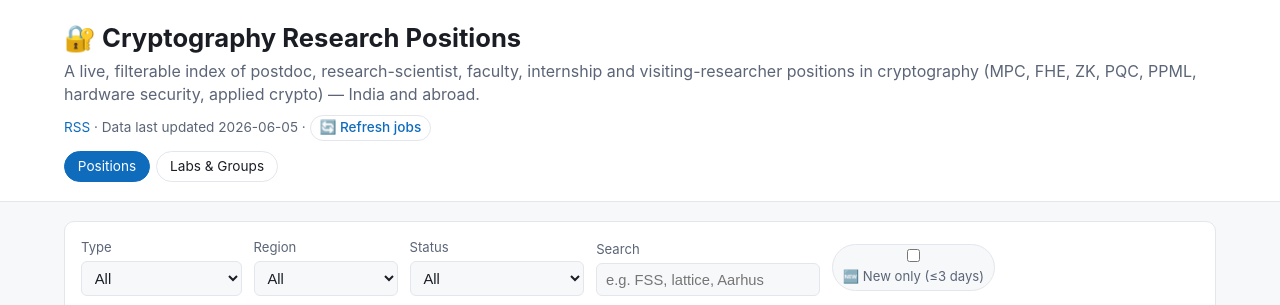
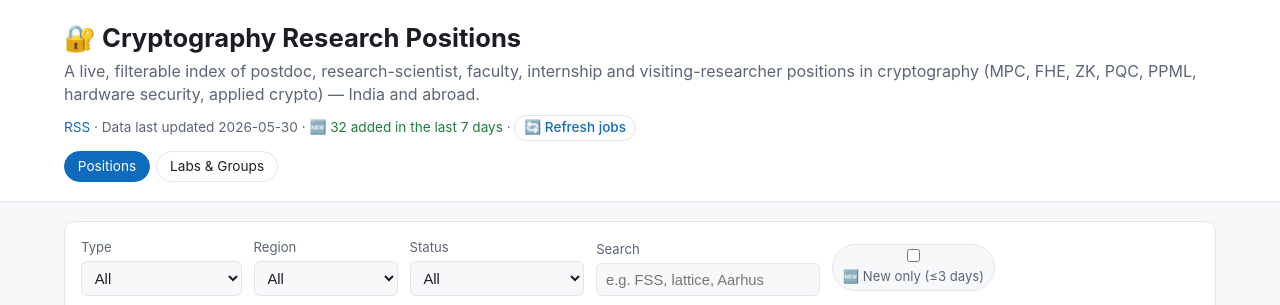
Before and after one commit to ck-chaudhary/crypto-jobs, a Jekyll site: the page built from crypto-jobs/index.html, in a window 1280 px wide. Shown: the top 305 px of the page. Built offline with Jekyll 4.4.1, drawn with Linux system fonts in a browser that asks for light colours; part of the change alters nothing that is shown.

Commit message:
Show real data freshness in header instead of browser clock
- 'Data last updated' now reflects the newest job's 'added' date, so a
  stale board shows its true age instead of always reading 'today'.
- Add an inline freshness hint next to the Refresh button: '🆕 N added
  in the last 7 days' or 'no new jobs in the last 7 days' (greyed). All
  computed client-side from existing data — no backend.

Co-Authored-By: Claude Opus 4.8 <noreply@anthropic.com>

```diff
--- a/crypto-jobs/_layouts/default.html
+++ b/crypto-jobs/_layouts/default.html
@@ -17,6 +17,7 @@
       <p class="meta">
         <a href="{{ '/feed.xml' | relative_url }}">RSS</a>
         · Data last updated <time id="last-updated"></time>
+        <span id="data-freshness" class="freshness"></span>
         · <a class="refresh-btn"
              href="https://github.com/ck-chaudhary/crypto-jobs/actions/workflows/refresh-iacr.yml"
              target="_blank" rel="noopener"
--- a/crypto-jobs/assets/css/style.css
+++ b/crypto-jobs/assets/css/style.css
@@ -46,6 +46,8 @@ a:hover { text-decoration: underline; }
   font-weight: 500;
 }
 .refresh-btn:hover { background: color-mix(in srgb, var(--accent) 14%, transparent); text-decoration: none; }
+.freshness { color: var(--accent-2); }
+.freshness.is-stale { color: var(--fg-mute); }
 
 .filters {
   background: var(--bg-card);
--- a/crypto-jobs/assets/js/filter.js
+++ b/crypto-jobs/assets/js/filter.js
@@ -4,13 +4,14 @@
 (function () {
   // "Data last updated" marker lives in the layout on every page.
   const lastUpdated = document.getElementById('last-updated');
-  if (lastUpdated) {
-    lastUpdated.textContent = new Date().toISOString().slice(0, 10);
+
+  // Everything below is specific to the positions page. Bail on other pages,
+  // but still stamp the shared header with today's date there.
+  const typeSel = document.getElementById('f-type');
+  if (!typeSel) {
+    if (lastUpdated) lastUpdated.textContent = new Date().toISOString().slice(0, 10);
+    return;
   }
-
-  // Everything below is specific to the positions page. Bail on other pages.
-  const typeSel = document.getElementById('f-type');
-  if (!typeSel) return;
 
   const cards = Array.from(document.querySelectorAll('.cards .card'));
   const regionSel = document.getElementById('f-region');
@@ -23,9 +24,13 @@
 
   totalCount.textContent = cards.length;
 
-  // ---- Mark cards added within the last 3 days as NEW ----
+  // ---- Mark cards added within the last 3 days as NEW, and measure data
+  //      freshness from the `added` dates the scraper stamps on each job. ----
   const NEW_DAYS = 3;
+  const FRESH_DAYS = 7;
   const now = Date.now();
+  let newestAdded = 0;
+  let recentCount = 0;
   cards.forEach(card => {
     const added = Date.parse(card.dataset.added);
     const ageDays = (now - added) / 86400000;
@@ -33,7 +38,28 @@
     card.classList.toggle('is-new', isNew);
     const badge = card.querySelector('.badge-new');
     if (badge) badge.hidden = !isNew;
+    if (!Number.isNaN(added)) {
+      if (added > newestAdded) newestAdded = added;
+      if (ageDays >= 0 && ageDays <= FRESH_DAYS) recentCount++;
+    }
   });
+
+  // "Data last updated" reflects the newest job actually added — not the
+  // browser clock — so a stale board shows its real age instead of "today".
+  if (lastUpdated) {
+    lastUpdated.textContent = newestAdded
+      ? new Date(newestAdded).toISOString().slice(0, 10)
+      : new Date().toISOString().slice(0, 10);
+  }
+
+  // Inline freshness hint shown next to the Refresh button.
+  const freshness = document.getElementById('data-freshness');
+  if (freshness) {
+    freshness.textContent = recentCount > 0
+      ? ` · 🆕 ${recentCount} added in the last ${FRESH_DAYS} days`
+      : ` · no new jobs in the last ${FRESH_DAYS} days`;
+    freshness.classList.toggle('is-stale', recentCount === 0);
+  }
 
   function apply() {
     const type = typeSel.value;
```
